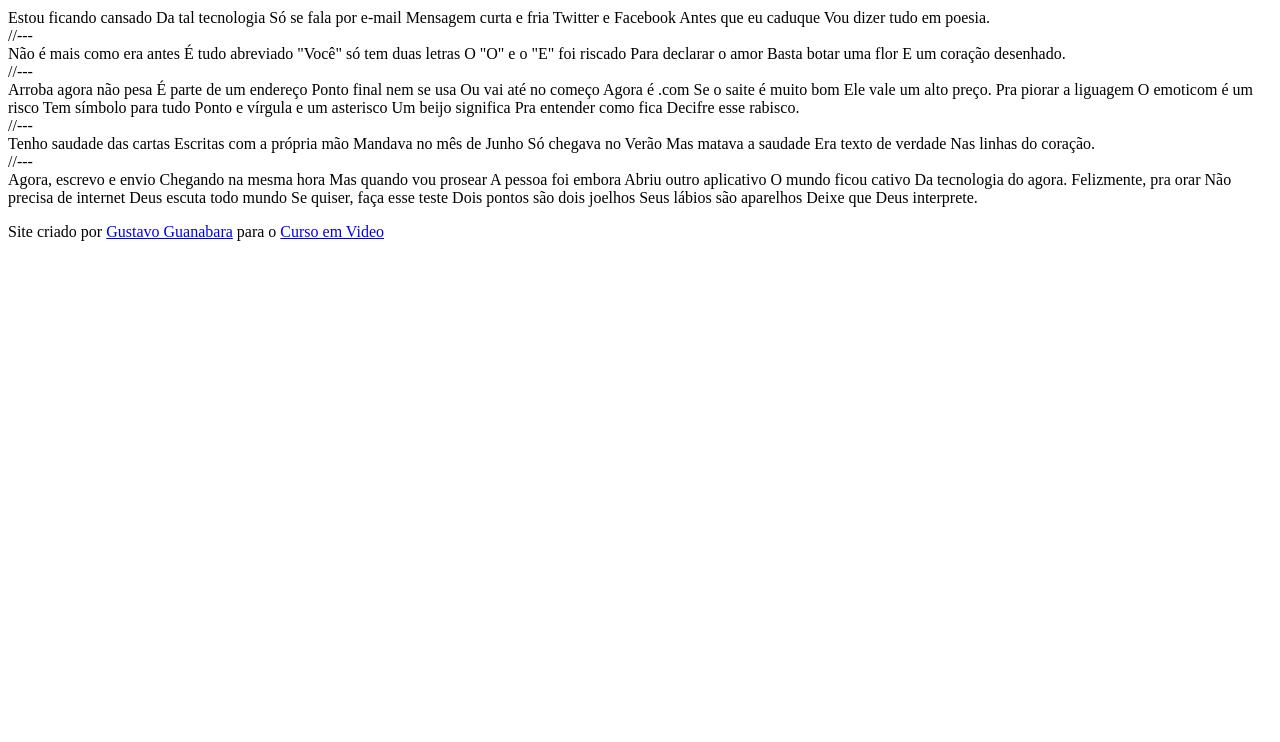
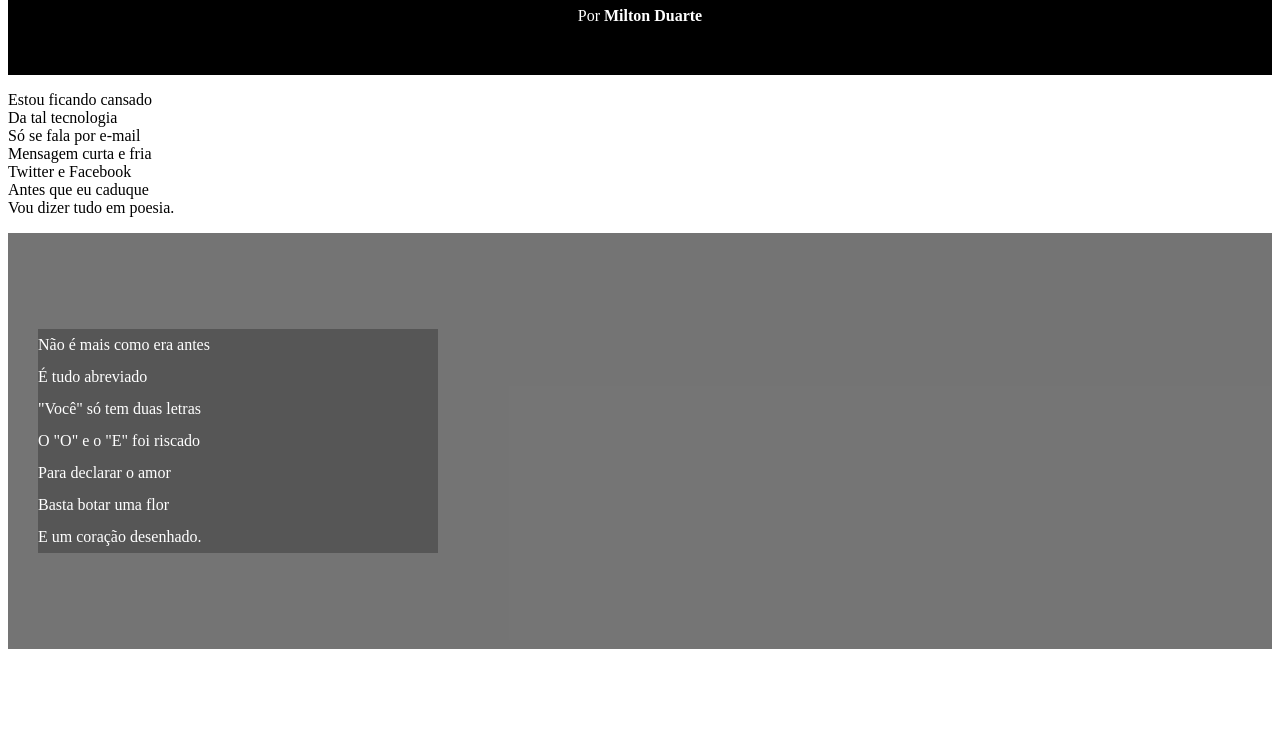
Before and after one commit to vitoriaglima/html-css, a plain HTML site: page desafios/d012/cordel.html in a window 1280 px wide. Shown: the part 123-865 px from the top of the page. Before the commit the page ends 800 px from the top, so only its background shows below. Drawn offline with Linux system fonts and the light colour scheme.

Commit message:
Atualizei estilos dos textos e blocos

```diff
--- a/desafios/d012/cordel.html
+++ b/desafios/d012/cordel.html
@@ -13,71 +13,87 @@
         </h1>
         <p>Por <a href="https://www.recantodasletras.com.br/poesias/3186743">Milton Duarte</a></p>
     </header>
-        <main>
-            <br>
-                Estou ficando cansado
-                Da tal tecnologia
-                Só se fala por e-mail
-                Mensagem curta e fria
-                Twitter e Facebook
-                Antes que eu caduque
-                Vou dizer tudo em poesia.
-            </br>
-            //---
-            <br>
-                Não é mais como era antes
-                É tudo abreviado
-                "Você" só tem duas letras
-                O "O" e o "E" foi riscado
-                Para declarar o amor
-                Basta botar uma flor
-                E um coração desenhado.
-            </br>
-            //---
-            <br>
-                Arroba agora não pesa
-                É parte de um endereço
-                Ponto final nem se usa
-                Ou vai até no começo
-                Agora é .com
-                Se o saite é muito bom
-                Ele vale um alto preço.
-                Pra piorar a liguagem
-                O emoticom é um risco
-                Tem símbolo para tudo
-                Ponto e vírgula e um asterisco
-                Um beijo significa
-                Pra entender como fica
-                Decifre esse rabisco.
-            </br>
-            //---
-            <br>
-                Tenho saudade das cartas
-                Escritas com a própria mão
-                Mandava no mês de Junho
-                Só chegava no Verão
-                Mas matava a saudade
-                Era texto de verdade
-                Nas linhas do coração.
-            </br>
-            //---
-            <br>
-                Agora, escrevo e envio
-                Chegando na mesma hora
-                Mas quando vou prosear
-                A pessoa foi embora
-                Abriu outro aplicativo
-                O mundo ficou cativo
-                Da tecnologia do agora.
-                Felizmente, pra orar
-                Não precisa de internet
-                Deus escuta todo mundo
-                Se quiser, faça esse teste
-                Dois pontos são dois joelhos
-                Seus lábios são aparelhos
-                Deixe que Deus interprete.
-            </br>
-        </main>
+        <secton class="normal">
+          <p>
+            Estou ficando cansado <br>
+            Da tal tecnologia<br>
+            Só se fala por e-mail<br>
+            Mensagem curta e fria<br>
+            Twitter e Facebook<br>
+            Antes que eu caduque<br>
+            Vou dizer tudo em poesia.<br>
+          </p>
+        </secton>
+
+        <section class="imagem">
+          <p>
+            Não é mais como era antes<br>
+            É tudo abreviado<br>
+            "Você" só tem duas letras<br>
+            O "O" e o "E" foi riscado<br>
+            Para declarar o amor<br>
+            Basta botar uma flor<br>
+            E um coração desenhado.<br>
+          </p>
+        </section>
+
+        <section class="normal">
+          <p>
+            Arroba agora não pesa<br>
+            É parte de um endereço<br>
+            Ponto final nem se usa<br>
+            Ou vai até no começo<br>
+            Agora é .com<br>
+            Se o saite é muito bom<br>
+            Ele vale um alto preço.<br>
+          </p>
+
+          <p>
+            Pra piorar a liguagem<br>
+            O emoticom é um risco<br>
+            Tem símbolo para tudo<br>
+            Ponto e vírgula e um asterisco<br>
+            Um beijo significa<br>
+            Pra entender como fica<br>
+            Decifre esse rabisco.<br>
+          </p>
+        </section>
+
+
+        <section class="imagem">
+          <p>
+            Tenho saudade das cartas<br>
+            Escritas com a própria mão<br>
+            Mandava no mês de Junho<br>
+            Só chegava no Verão<br>
+            Mas matava a saudade<br>
+            Era texto de verdade<br>
+            Nas linhas do coração.<br>
+          </p>
+        </section>
+
+        <section class="normal">
+           <p>
+            Agora, escrevo e envio<br>
+            Chegando na mesma hora<br>
+            Mas quando vou prosear<br>
+            A pessoa foi embora<br>
+            Abriu outro aplicativo<br>
+            O mundo ficou cativo<br>
+            Da tecnologia do agora.<br>
+           </p>
+
+            <p>
+            Felizmente, pra orar<br>
+            Não precisa de internet<br>
+            Deus escuta todo mundo<br>
+            Se quiser, faça esse teste<br>
+            Dois pontos são dois joelhos<br>
+            Seus lábios são aparelhos<br>
+            Deixe que Deus interprete.<br>
+            </p>
+        </section>
+
         <footer>
             <p>Site criado por <a href="https://gustavoguanabara.github.io" target="_blank">Gustavo Guanabara</a> para o <a href="https://www.cursoemvideo.com" target="_blank">Curso em Video</a></p>
         </footer>
--- a/desafios/d012/style.css
+++ b/desafios/d012/style.css
@@ -1 +1,60 @@
 @charset "UTF-8"
+
+* {
+    margin: 0px;
+    padding: 0px;
+}
+
+header {
+    background-color: black;
+    color: white;
+    text-align: center;
+}
+
+header > h1 {
+    padding-top: 50px;
+    font-variant: small-caps;
+}
+header > p {
+    padding-bottom: 50px;
+
+}
+
+a {
+    color: white;
+    text-decoration: none;
+    font-weight: bolder;
+}
+
+a.hover {
+    text-decoration: underline;
+}
+
+section {
+    padding-top: 10vh;
+    padding-bottom: 10vh;
+    line-height: 2em;
+    padding-left: 30px;
+}
+
+section.normal {
+    background-color: white;
+    color: black;
+}
+
+section.imagem {
+    background-color: rgba(33, 33, 33, 0.622);
+    color: white;
+}
+
+section.imagem > p {
+    background-color: rgba(0, 0, 0, 0.259);
+    width: 400px;
+}
+
+footer {
+    background-color: black;
+    color: white;
+    text-align: center;
+    padding: 10px;
+}
```
